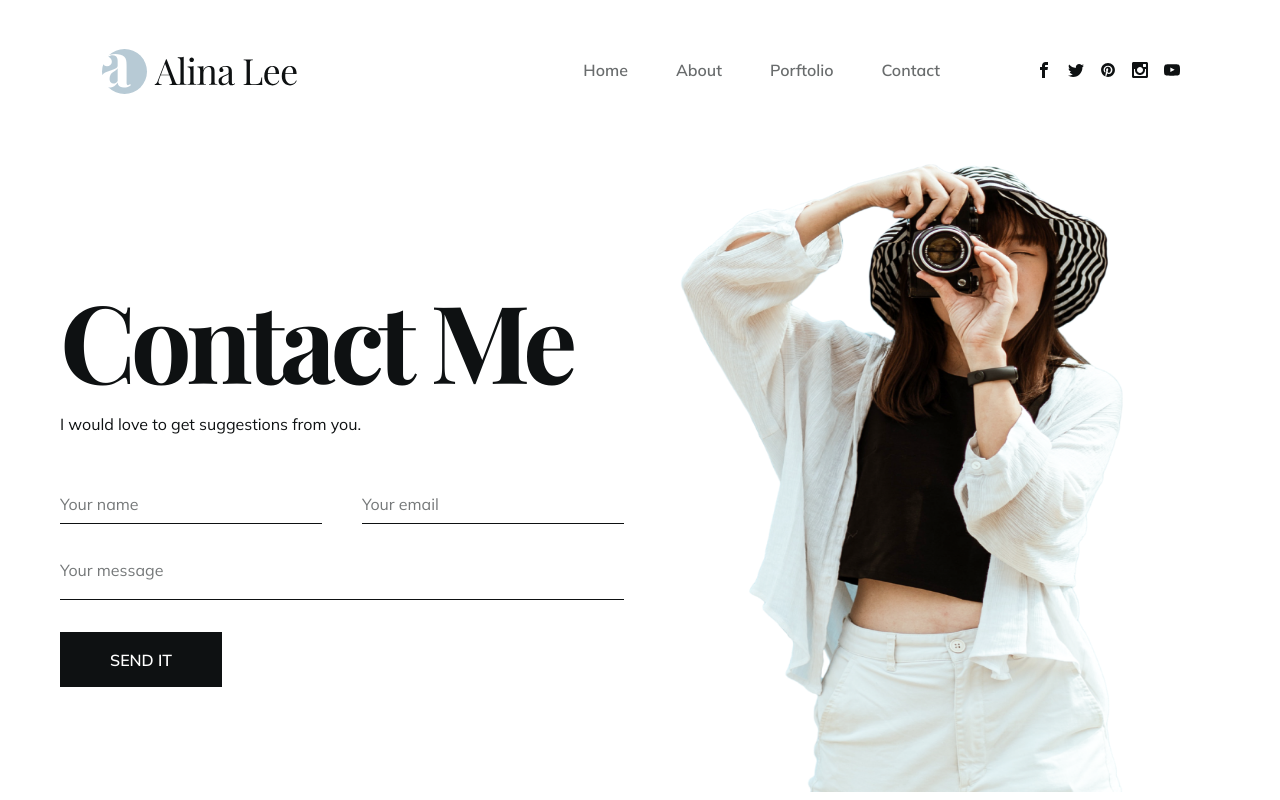
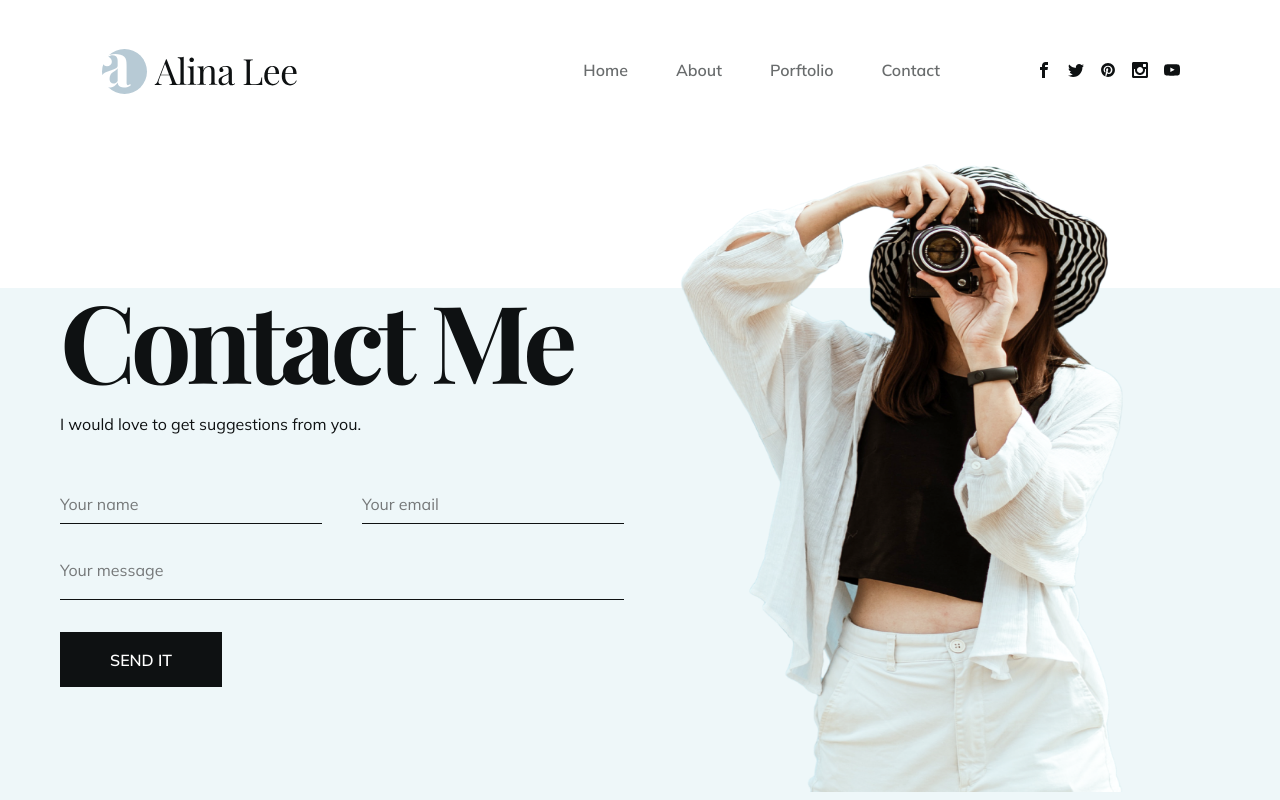
Before and after one commit to jenil97/Framer-Motion-Web, a React (Create React App) app: page /contact in a window 1280 px wide. Built offline with nearby package versions, Linux system fonts and the light colour scheme; a web font is replaced by a local one.

Commit message:
fix : Contact

```diff
--- a/src/pages/Contact.js
+++ b/src/pages/Contact.js
@@ -1,15 +1,27 @@
 import React from "react";
 import woman from "../assets/contact/woman.png";
+import { motion } from "framer-motion";
+import { transition1 } from "../transitions";
 
 const Contact = () => {
   return (
-    <div className="section bg-white">
+    <motion.section
+      initial={{ opacity: 0, y: "100%" }}
+      animate={{ opacity: 1, y: 0 }}
+      exit={{ opacity: 0, y: "100%" }}
+      transition={transition1}
+      className="section bg-white"
+    >
       <div className="container mx-auto h-full">
         <div className="flex flex-col lg:flex-row h-full items-center justify-start pt-36 gap-x-8 text-center lg:text-left">
           {/* bg */}
-          <div className="hidden lg:flex bg-[#eef7f9] absolute bottom-0 left-0 right-0 top-72 -z-10">
-            bg
-          </div>
+          <motion.div
+            initial={{ opacity: 0, y: "100%" }}
+            animate={{ opacity: 1, y: 0 }}
+            exit={{ opacity: 0, y: "100%" }}
+            transition={transition1}
+            className="hidden lg:flex bg-[#eef7f9] absolute bottom-0 left-0 right-0 top-72 -z-10"
+          ></motion.div>
           {/* text & form */}
           <div className="lg:flex-1 lg:pt-12 px-4">
             <h1 className="h1 cursor-default">Contact me</h1>
@@ -41,12 +53,18 @@
             </form>
           </div>
           {/* image */}
-          <div className="lg:flex-1">
+          <motion.div
+            initial={{ opacity: 0, y: "100%" }}
+            animate={{ opacity: 1, y: 0 }}
+            exit={{ opacity: 0, y: "100%" }}
+            transition={{ transition: transition1, duration: 1.5 }}
+            className="lg:flex-1"
+          >
             <img src={woman} alt="" className="lg:w-[500px] h-[640px]" />
-          </div>
+          </motion.div>
         </div>
       </div>
-    </div>
+    </motion.section>
   );
 };
 
```
